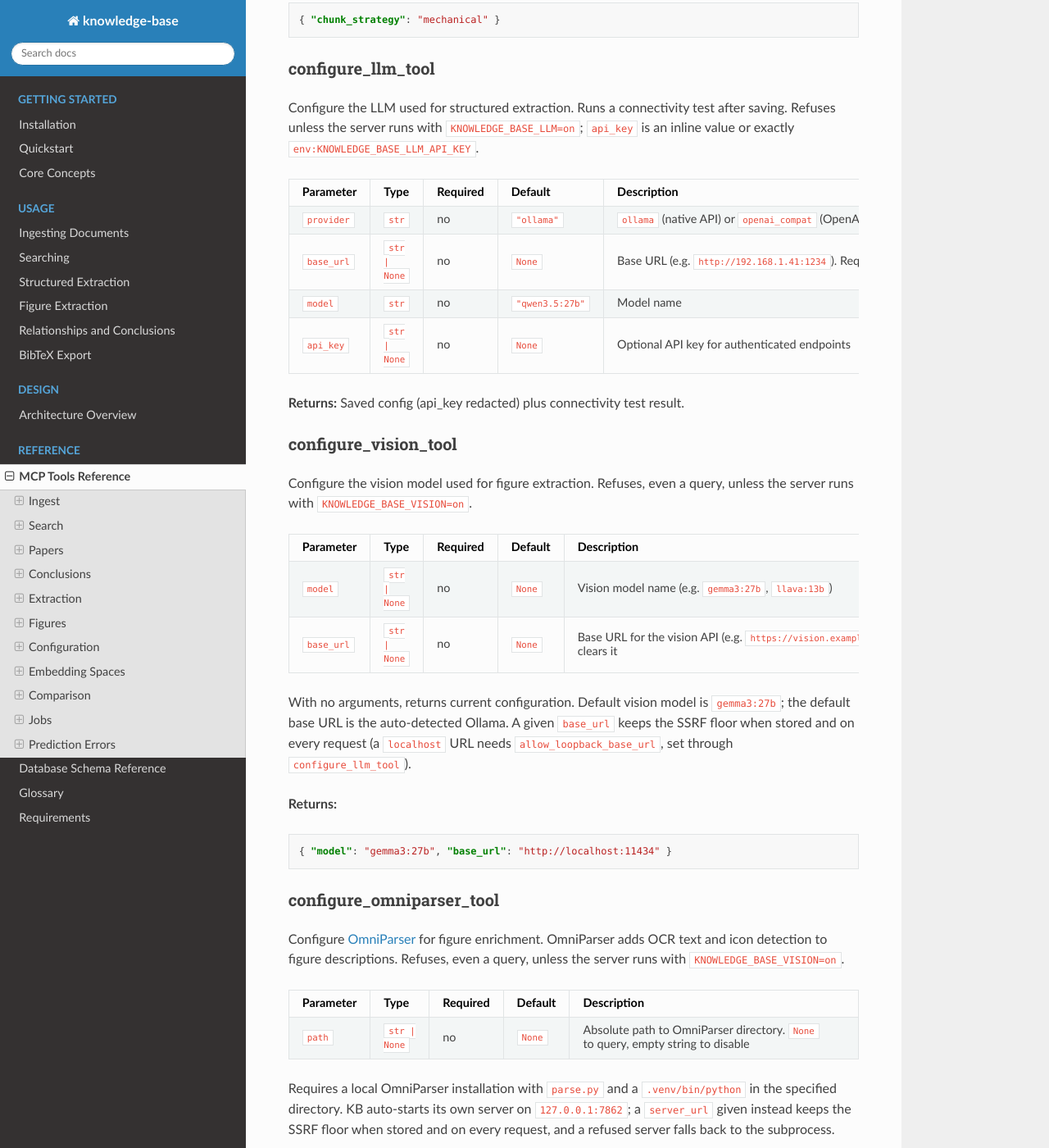
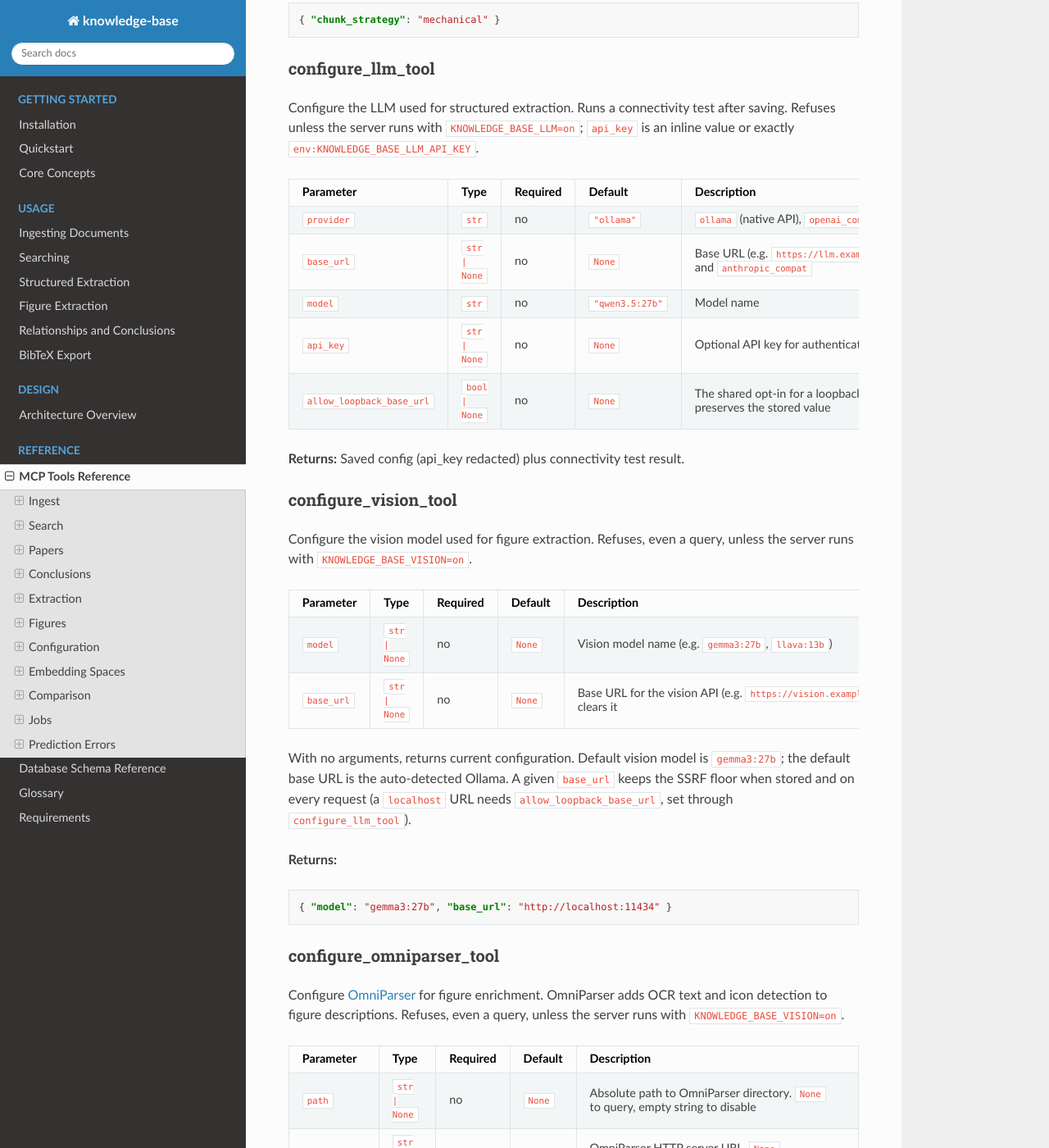
Before and after one commit to dutiona/knowledge-base, a Sphinx documentation site: the page built from docs/reference/mcp-tools.md, in a window 1280 px wide and 1400 px high, scrolled down 15039 px. Shown: the whole window at 82% size. Built offline with Sphinx 7.4.7 and the Read the Docs theme 3.1.0, drawn with Linux system fonts in a browser that asks for light colours; some of the changed text lies outside the part shown.

Commit message:
docs(reference): document every configure tool parameter
configure_llm_tool's reference omitted anthropic_compat and
allow_loopback_base_url, and its example base_url (a private address)
has been refused for openai_compat since #190; configure_omniparser_tool
omitted server_url and its result key; the schema page omitted the
omniparser_server_url row.

````diff
--- a/docs/reference/mcp-tools.md
+++ b/docs/reference/mcp-tools.md
@@ -605,12 +605,13 @@ With no arguments, returns the current strategy. Non-PDF content always uses mec
 
 Configure the LLM used for structured extraction. Runs a connectivity test after saving. Refuses unless the server runs with `KNOWLEDGE_BASE_LLM=on`; `api_key` is an inline value or exactly `env:KNOWLEDGE_BASE_LLM_API_KEY`.
 
-| Parameter  | Type          | Required | Default         | Description                                                              |
-| ---------- | ------------- | -------- | --------------- | ------------------------------------------------------------------------ |
-| `provider` | `str`         | no       | `"ollama"`      | `ollama` (native API) or `openai_compat` (OpenAI-compatible API)         |
-| `base_url` | `str \| None` | no       | `None`          | Base URL (e.g. `http://192.168.1.41:1234`). Required for `openai_compat` |
-| `model`    | `str`         | no       | `"qwen3.5:27b"` | Model name                                                               |
-| `api_key`  | `str \| None` | no       | `None`          | Optional API key for authenticated endpoints                             |
+| Parameter                 | Type           | Required | Default         | Description                                                                                       |
+| ------------------------- | -------------- | -------- | --------------- | ------------------------------------------------------------------------------------------------- |
+| `provider`                | `str`          | no       | `"ollama"`      | `ollama` (native API), `openai_compat` or `anthropic_compat`                                      |
+| `base_url`                | `str \| None`  | no       | `None`          | Base URL (e.g. `https://llm.example.test`). Required for `openai_compat` and `anthropic_compat`   |
+| `model`                   | `str`          | no       | `"qwen3.5:27b"` | Model name                                                                                        |
+| `api_key`                 | `str \| None`  | no       | `None`          | Optional API key for authenticated endpoints                                                      |
+| `allow_loopback_base_url` | `bool \| None` | no       | `None`          | The shared opt-in for a loopback/`localhost` URL; `None` preserves the stored value               |
 
 **Returns:** Saved config (api_key redacted) plus connectivity test result.
 
@@ -637,9 +638,10 @@ needs `allow_loopback_base_url`, set through `configure_llm_tool`).
 
 Configure {term}`OmniParser` for figure enrichment. OmniParser adds OCR text and icon detection to figure descriptions. Refuses, even a query, unless the server runs with `KNOWLEDGE_BASE_VISION=on`.
 
-| Parameter | Type          | Required | Default | Description                                                                     |
-| --------- | ------------- | -------- | ------- | ------------------------------------------------------------------------------- |
-| `path`    | `str \| None` | no       | `None`  | Absolute path to OmniParser directory. `None` to query, empty string to disable |
+| Parameter    | Type          | Required | Default | Description                                                                         |
+| ------------ | ------------- | -------- | ------- | ----------------------------------------------------------------------------------- |
+| `path`       | `str \| None` | no       | `None`  | Absolute path to OmniParser directory. `None` to query, empty string to disable     |
+| `server_url` | `str \| None` | no       | `None`  | OmniParser HTTP server URL. `None` leaves it, `""` clears it (back to the auto-start) |
 
 Requires a local OmniParser installation with `parse.py` and a `.venv/bin/python` in the specified directory. KB
 auto-starts its own server on `127.0.0.1:7862`; a `server_url` given instead keeps the SSRF floor when stored and on
@@ -648,7 +650,7 @@ every request, and a refused server falls back to the subprocess.
 **Returns:**
 
 ```json
-{ "omniparser_path": "/path/to/OmniParser" }
+{ "omniparser_path": "/path/to/OmniParser", "omniparser_server_url": null }
 ```
 
 ### configure_browser_tool
````
Also changed, not shown: docs/reference/schema.md (+1 -1 lines).
